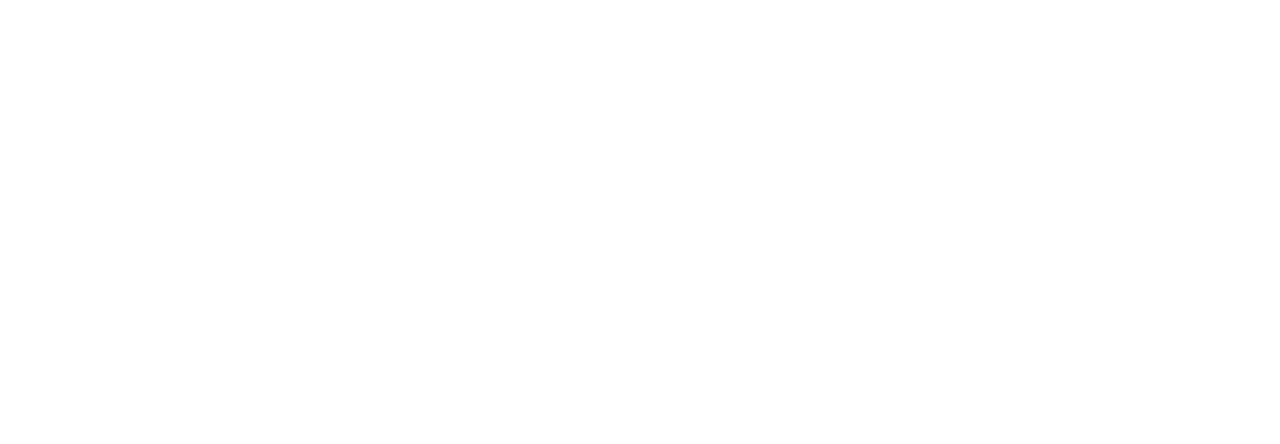
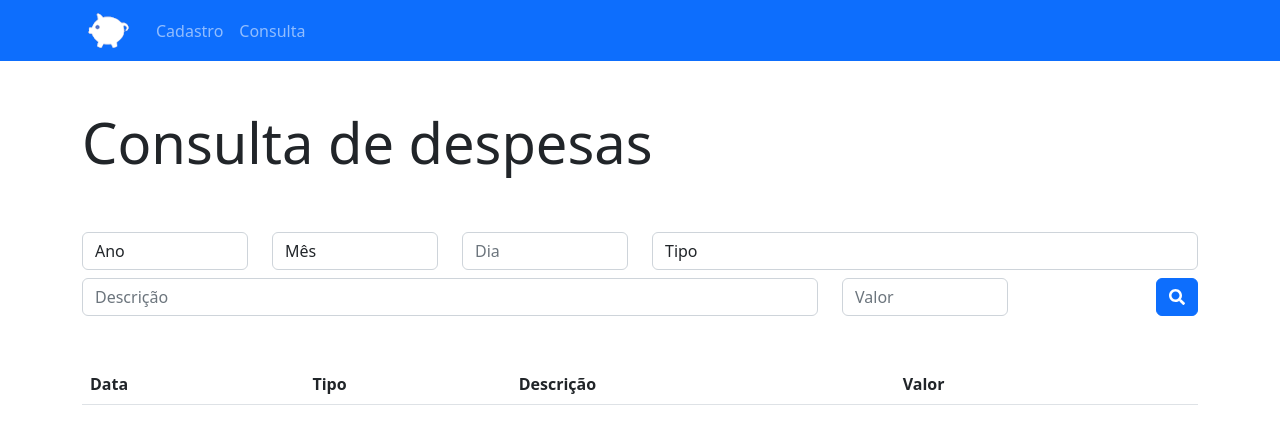
Before and after one commit to linvaldorodrigues2/orcamento-pessoal, a plain HTML site: page consulta.html in a window 1280 px wide. Drawn offline with nearby package versions, Linux system fonts and the light colour scheme.

Commit message:
consulta.html

```diff
--- a/consulta.html
+++ b/consulta.html
@@ -17,12 +17,120 @@
     <title>Oraçamento pessoal</title>
 </head>
 <body>
+  <nav class="navbar navbar-expand-lg navbar-dark bg-primary mb-5">
+    <div class="container">
+      <a class="navbar-brand" href="#">
+         <img src="./img/logo.png" width="50" height="35" alt="Orçamento pessoal">
+      </a>
+      <button class="navbar-toggler" type="button" data-toggle="collapse" data-target="#navbarSupportedContent" aria-controls="navbarSupportedContent" aria-expanded="false" aria-label="Toggle navigation">
+        <span class="navbar-toggler-icon"></span>
+      </button>
 
+      <div class="collapse navbar-collapse" id="navbarSupportedContent">
+        <ul class="navbar-nav mr-auto">
+          <li class="nav-item">
+            <a class="nav-link" href="cadastro.html">Cadastro</a>
+          </li>
+          <li class="nav-item active">
+            <a class="nav-link" href="consulta.html">Consulta</a>
+          </li>
+        </ul>
 
+      </div>
+    </div>
+  </nav>
 
+  <div class="container">
+    <div class="row mb-5">
+      <div class="col">
+        <h1 class="display-4">Consulta de despesas</h1>
+      </div>
+    </div>
+    <!--Ano-->
+    <div class="row mb-2">
+      <div class="col-md-2">
+        <select class="form-control" id="ano">
+          <option value="">Ano</option>
+          <option value="2022">2022</option>
+        </select>
+      </div>
 
+      <!--meses-->
+      <div class="col-md-2">
+        <select class="form-control" id="mes">
+          <option value="">Mês</option>
+          <option value="1">Janeiro</option>
+          <option value="2">Fevereiro</option>
+          <option value="3">Março</option>
+          <option value="4">Abril</option>
+          <option value="5">Maio</option>
+          <option value="6">Junho</option>
+          <option value="7">Julho</option>
+          <option value="8">Agosto</option>
+          <option value="9">Setembro</option>
+          <option value="10">Outubro</option>
+          <option value="11">Novembro</option>
+          <option value="12">Dezembro</option>
+        </select>
+      </div>
 
+      <!--Dias-->
+      <div class="col-md-2">
+        <input type="text" class="form-control" placeholder="Dia" id="dia" />
+      </div>
 
+      <!--Tipo de despesa-->
+      <div class="col-md-6">
+        <select class="form-control" id="tipo">
+          <option>Tipo</option>
+          <option value="1">Alimentação</option>
+          <option value="2">Educação</option>
+          <option value="3">Lazer</option>
+          <option value="4">Saúde</option>
+          <option value="5">Transporte</option>
+        </select>
+      </div>
+    </div>
+
+    <!--Descrição da despesa-->
+    <div class="row  mb-5">
+      <div class="col-md-8">
+        <input type="text" class="form-control" placeholder="Descrição" id="descricao" />
+      </div>
+
+       <!--Valor da despesa-->
+      <div class="col-md-2">
+        <input type="text" class="form-control" placeholder="Valor" id="valor" />
+      </div>
+
+      <div class="col-md-2 d-flex justify-content-end">
+        <button type="button" class="btn btn-primary">
+          <i class="fas fa-search"></i>
+        </button>
+      </div>
+    </div>
+
+    <!--Lista de despesas registradas-->
+    <div class="row">
+      <div class="col">
+        <table class="table" >
+          <thead>
+            <tr>
+              <th>Data</th>
+              <th>Tipo</th>
+              <th>Descrição</th>
+              <th>Valor</th>
+              <th></th>
+            </tr>
+          </thead>
+
+          <tbody>
+          </tbody>
+        </table>
+      </div>
+    </div>
+  </div>
+  </div>
 
     <!--bootstrap js-->
     <script src="https://cdn.jsdelivr.net/npm/bootstrap@5.2.1/dist/js/bootstrap.bundle.min.js"></script>
```
